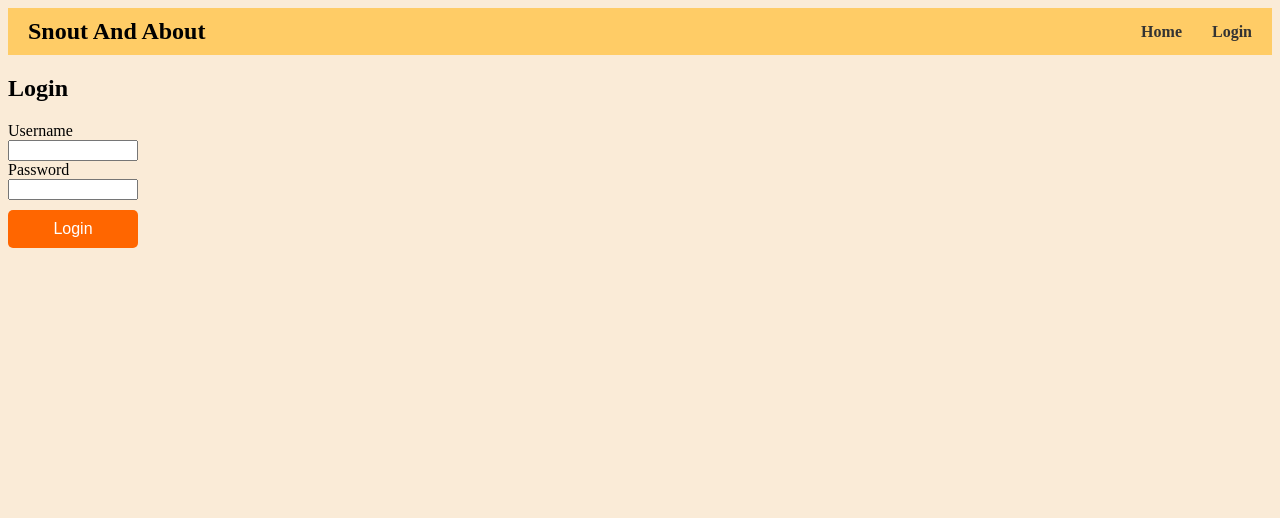
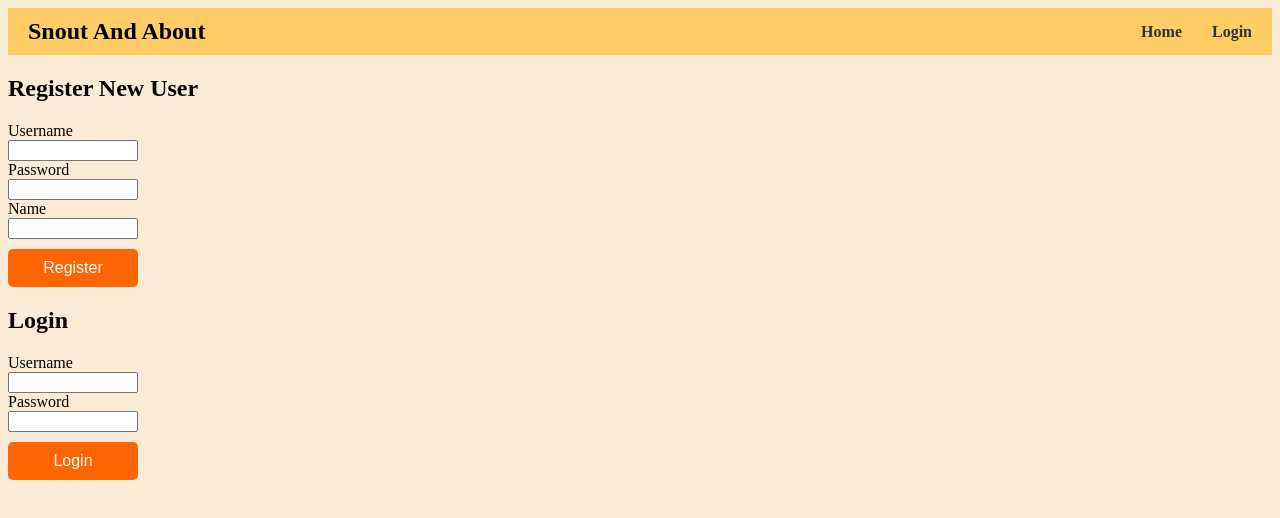
Before and after one commit to SnoutAndAbout/snout-and-about, a React (Vite) app: page /#/Login in a window 1280 px wide. Shown: the top 518 px of the page. Built offline with nearby package versions, Linux system fonts and the light colour scheme.

Commit message:
modified account/register/login to function on the same page, added log out

```diff
--- a/src/components/Home.jsx
+++ b/src/components/Home.jsx
@@ -1,7 +1,7 @@
 import { React, useEffect, useState} from "react";
 import { Link } from "react-router-dom"
 import '../css/Home.css';
-import Registration from "./Registration";
+
 
 const Home = () => {
   const [cities, setCities] = useState([]);
@@ -15,13 +15,15 @@ const Home = () => {
     getCities();
   }, [])
 
+  const handleLogout = () => {
+    localStorage.removeItem("token");
+    window.location.reload();
+  };
+
   return (
 
       <main>
         <h2>Home Page</h2>
-        <div className="registration">
-          <Registration/>
-        </div>
 
         <div>
 
@@ -58,6 +60,7 @@ const Home = () => {
 
 
         <button>Post an Event</button>
+        <button onClick={handleLogout}>Logout</button>
       </main>
 
   );
--- a/src/components/Login.jsx
+++ b/src/components/Login.jsx
@@ -1,4 +1,6 @@
 import React, { useState } from "react";
+import Registration from "./Registration";
+import '../css/home.css';
 
 const Login = () => {
   const [credentials, setCredentials] = useState({
@@ -49,6 +51,10 @@ const Login = () => {
 
   return (
     <div>
+      <h2>Register New User</h2>
+       <div className="registration">
+                <Registration/>
+              </div>
       <h2>Login</h2>
       {error && <p style={{ color: "red" }}>{error}</p>}
       {message && <p style={{ color: "green" }}>{message}</p>}
@@ -69,7 +75,7 @@ const Login = () => {
           onChange={handleChange}
           required
         />
-        <button type="submit">Login</button>
+        <button classtype="submit">Login</button>
       </form>
     </div>
   );
--- a/src/components/Registration.jsx
+++ b/src/components/Registration.jsx
@@ -1,11 +1,13 @@
 import React, { useState } from "react";
 
-const createUser = () => {
+const CreateUser = () => {
   const [user, setUser] = useState({
     username: "",
     password: "",
     name: "",
   });
+  const [message, setMessage] = useState("");
+  const [error, setError] = useState("");
 
   const handleChange = (e) => {
     const { name, value } = e.target;
@@ -17,7 +19,11 @@ const createUser = () => {
 
   const handleSubmit = async (e) => {
     e.preventDefault();
-    const response = await fetch('https://snout-and-about.onrender.com/api/auth/register', {
+    setMessage("");
+    setError("");
+
+    try {
+      const response = await fetch("https://snout-and-about.onrender.com/api/auth/register", {
         method: "POST",
         headers: { "Content-Type": "application/json" },
         body: JSON.stringify({
@@ -27,21 +33,33 @@ const createUser = () => {
         }),
       });
 
-    const data = await response.json();
+      const text = await response.text();
+
+      let data;
+      try {
+        data = JSON.parse(text);
+      } catch {
+        throw new Error(text);
+      }
+
+      if (response.ok) {
         localStorage.setItem("token", data.token);
-    console.log("User Registered:", data);
-
-
-    setUser({
-      username: "",
-      password: "",
-      name: "",
-    });
+        setMessage("Registration complete!");
+        setUser({ username: "", password: "", name: "" });
+      } else {
+        if (text.includes("duplicate key value violates unique constraint \"users_username_key\"")) {
+          setError("Username already exists. Please choose a different one.");
+        } else {
+          setError(data.message || "User registration failed.");
+        }
+      }
+    } catch (error) {
+      setError(error.message || "An error occurred. Please try again later.");
+    }
   };
 
   return (
     <div>
-      <h2>Register</h2>
       <form onSubmit={handleSubmit}>
         <label>Username</label>
         <input
@@ -72,8 +90,10 @@ const createUser = () => {
         />
         <button>Register</button>
       </form>
+      {message && <p style={{ color: "green" }}>{message}</p>}
+      {error && <p style={{ color: "red" }}>{error}</p>}
     </div>
   );
 };
 
-export default createUser;
+export default CreateUser;
--- /dev/null
+++ b/src/css/login.css
@@ -0,0 +1,14 @@
+div.registration {
+  padding: 10px 15px;
+  font-size: 16px;
+  background-color: hsl(24, 100%, 50%);
+  color: white;
+  border: none;
+  cursor: pointer;
+  margin-top: 10px;
+  border-radius: 5px;
+}
+
+button:hover {
+  background-color: #cc5500;
+}
```
Lines whose indentation alone changed are shown as unchanged.
